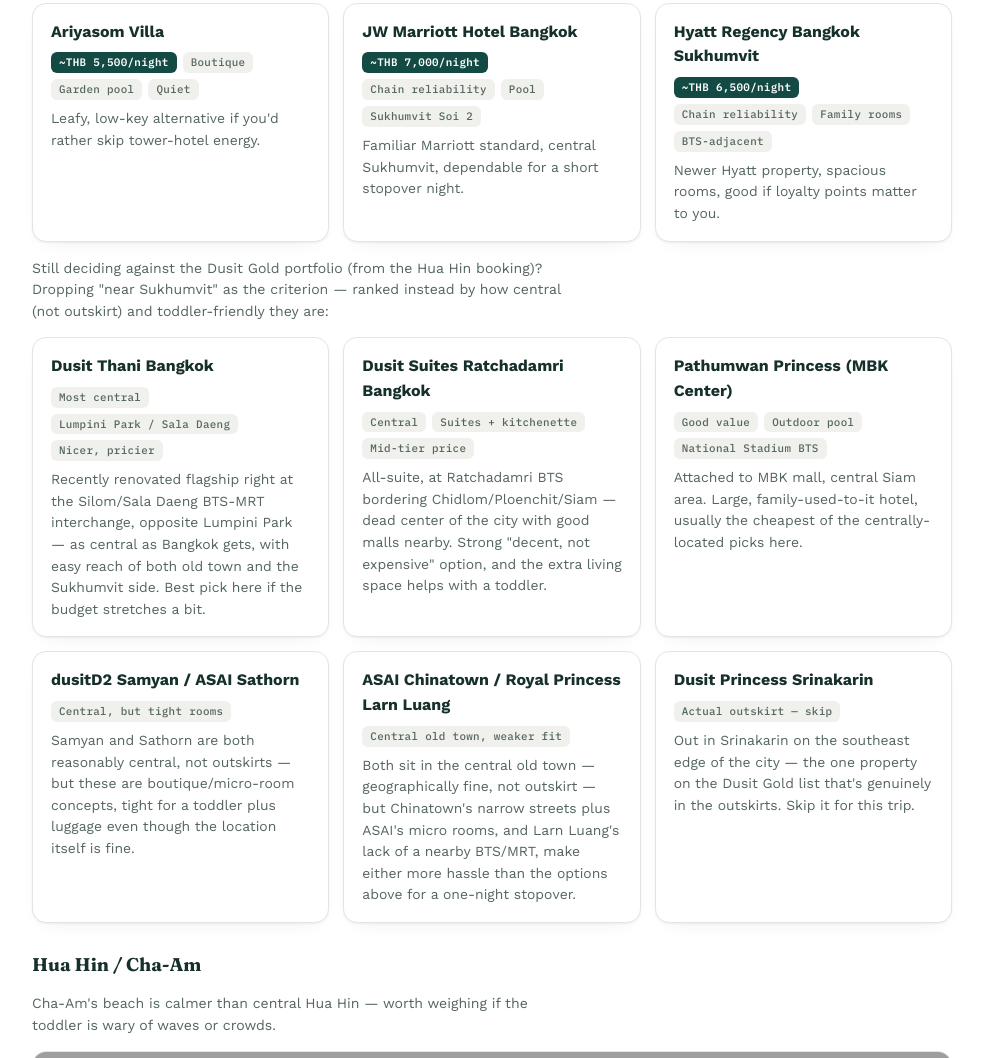
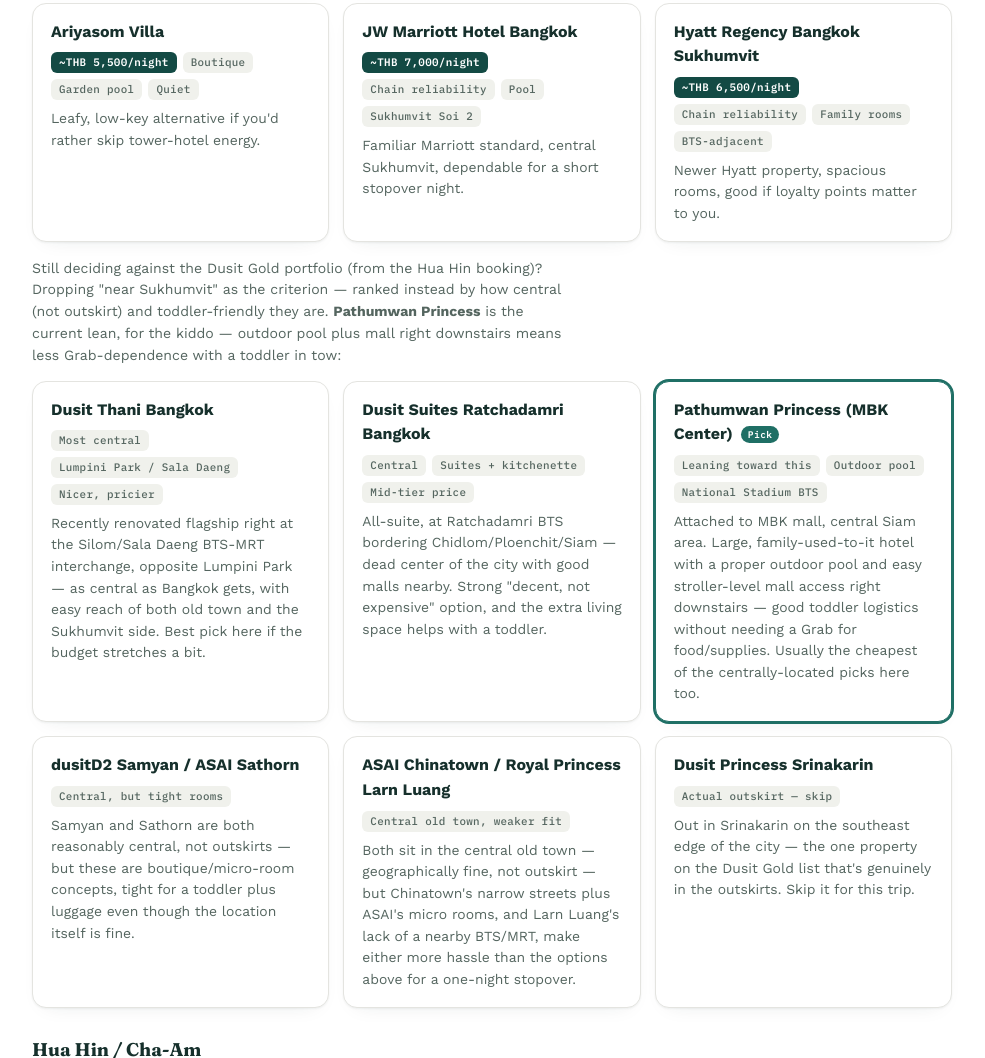
Before and after one commit to ayushsubedi/bkk, a plain HTML site: page index.html in a window 1280 px wide. Shown: the part 3565-4623 px from the top of the page, without its empty margins (148-1133 px from the left). Drawn offline with nearby package versions, Linux system fonts and the light colour scheme; grey boxes are pictures that could not be loaded.

Commit message:
Update index.html

```diff
--- a/index.html
+++ b/index.html
@@ -402,7 +402,7 @@
           <p>Newer Hyatt property, spacious rooms, good if loyalty points matter to you.</p>
         </div>
       </div>
-      <p class="city-note" style="margin-top:16px;">Still deciding against the Dusit Gold portfolio (from the Hua Hin booking)? Dropping "near Sukhumvit" as the criterion — ranked instead by how central (not outskirt) and toddler-friendly they are:</p>
+      <p class="city-note" style="margin-top:16px;">Still deciding against the Dusit Gold portfolio (from the Hua Hin booking)? Dropping "near Sukhumvit" as the criterion — ranked instead by how central (not outskirt) and toddler-friendly they are. <b>Pathumwan Princess</b> is the current lean, for the kiddo — outdoor pool plus mall right downstairs means less Grab-dependence with a toddler in tow:</p>
       <div class="hotel-grid">
         <div class="hotel-card">
           <h4>Dusit Thani Bangkok</h4>
@@ -414,10 +414,10 @@
           <div class="tags"><span class="tag">Central</span><span class="tag">Suites + kitchenette</span><span class="tag">Mid-tier price</span></div>
           <p>All-suite, at Ratchadamri BTS bordering Chidlom/Ploenchit/Siam — dead center of the city with good malls nearby. Strong "decent, not expensive" option, and the extra living space helps with a toddler.</p>
         </div>
-        <div class="hotel-card">
+        <div class="hotel-card picked">
           <h4>Pathumwan Princess (MBK Center)</h4>
-          <div class="tags"><span class="tag">Good value</span><span class="tag">Outdoor pool</span><span class="tag">National Stadium BTS</span></div>
-          <p>Attached to MBK mall, central Siam area. Large, family-used-to-it hotel, usually the cheapest of the centrally-located picks here.</p>
+          <div class="tags"><span class="tag">Leaning toward this</span><span class="tag">Outdoor pool</span><span class="tag">National Stadium BTS</span></div>
+          <p>Attached to MBK mall, central Siam area. Large, family-used-to-it hotel with a proper outdoor pool and easy stroller-level mall access right downstairs — good toddler logistics without needing a Grab for food/supplies. Usually the cheapest of the centrally-located picks here too.</p>
         </div>
         <div class="hotel-card">
           <h4>dusitD2 Samyan / ASAI Sathorn</h4>
```
